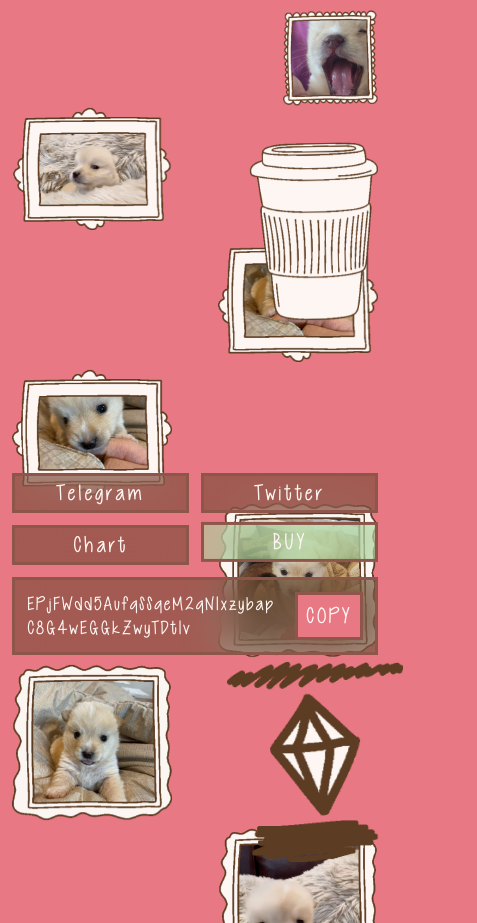
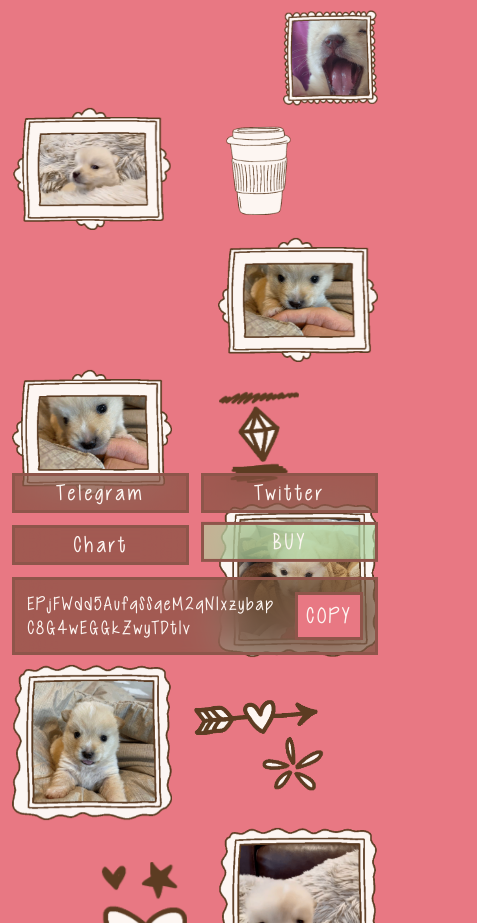
Before and after one commit to finisus/mocha-dog-meme-web, a website built with webpack: page src/index.html in a window 390 px wide. Shown: the part 177-1100 px from the top of the page, 477 px wide, since content can reach past the window. Built offline with nearby package versions, Linux system fonts and the light colour scheme.

Commit message:
mobile optimise filler content

```diff
--- a/src/style.css
+++ b/src/style.css
@@ -374,6 +374,49 @@
     width: 160px;
   }
 
+  #fillerContainer {
+    gap: 8px;
+  }
+  #fillerContainer img {
+    width: 80px;
+  }
+  #fillerContainer img:nth-child(odd) {
+    margin-left: 128px;
+  }
+  #fillerContainer img:nth-child(even) {
+    margin-right: 128px;
+  }
+
+  #coffeeCupImg {
+    margin-top: 16px;
+    width: 64px !important;
+  }
+
+  #starsSolidBigImg {
+    margin-top: 48px;
+    width: 128px !important;
+  }
+
+  #gemImg {
+    margin-top: 32px;
+    width: 80px !important;
+  }
+
+  #starsPixelImg {
+    margin-top: 56px;
+    width: 96px !important;
+  }
+
+  #arrowHeartFlowerImg {
+    margin-top: 68px;
+    width: 128px !important;
+  }
+
+  #heartsNstarsImg {
+    margin-top: 56px;
+    width: 112px !important;
+  }
+
 
   footer {
     width: calc(100% - 24px);
```
Also changed, not shown: dist/index.bundle.js, 1 other file.
